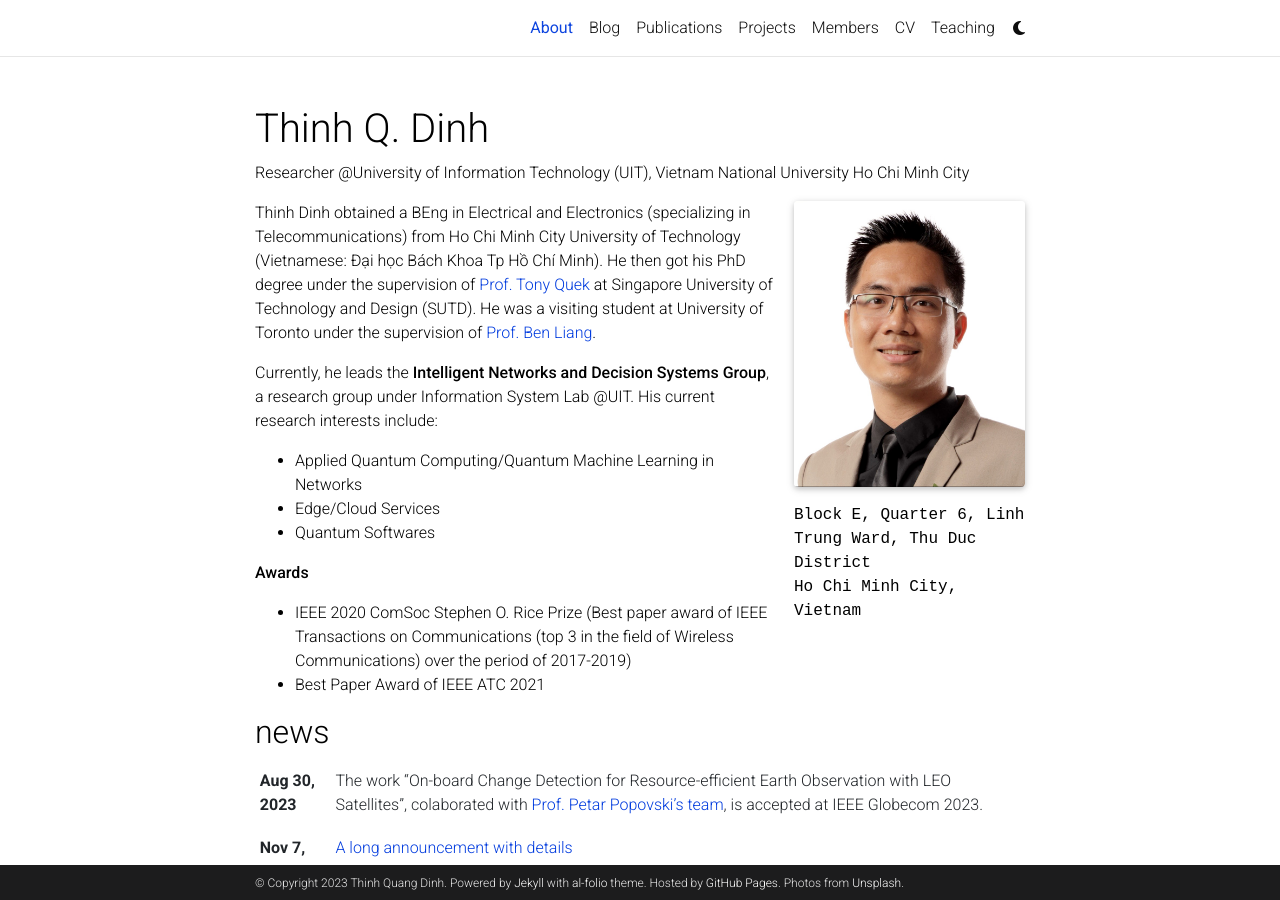
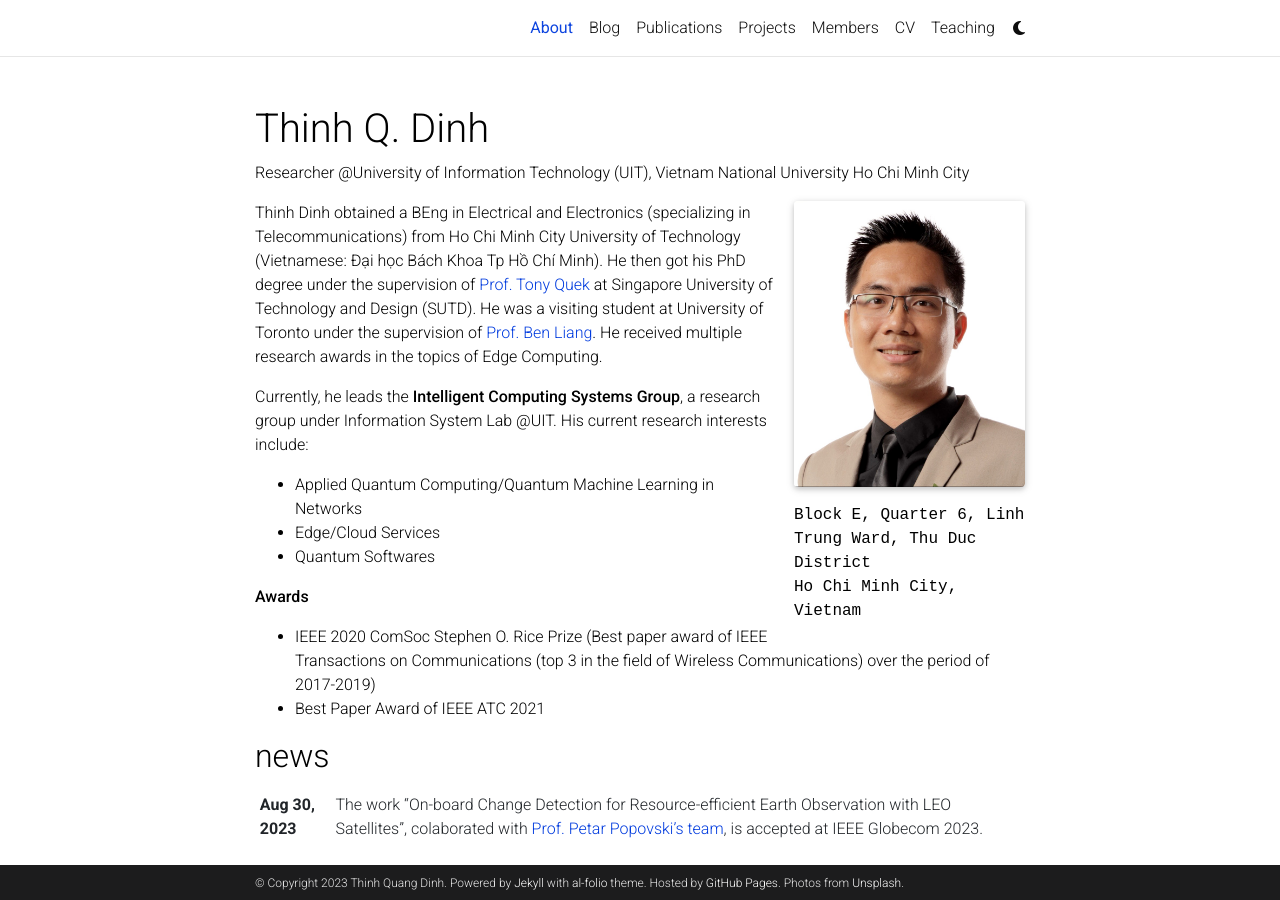
Before and after one commit to thinhqdinh/thinhqdinh.github.io, a Jekyll site: the page built from _pages/about.md, in a window 1280 px wide and 900 px high. Built offline with Jekyll 4.4.1, drawn with Linux system fonts in a browser that asks for light colours; full-size pictures stand in for the smaller copies a plugin makes; comment, search, counter and statistics services are not loaded; a style sheet for code colours, icons or effects is not loaded.

Commit message:
- update about

```diff
--- a/_pages/about.md
+++ b/_pages/about.md
@@ -17,9 +17,9 @@
 selected_papers: true # includes a list of papers marked as "selected={true}"
 social: true  # includes social icons at the bottom of the page
 ---
-Thinh Dinh obtained a BEng in Electrical and Electronics (specializing in Telecommunications) from Ho Chi Minh City University of Technology (Vietnamese: Đại học Bách Khoa Tp Hồ Chí Minh). He then got his PhD degree under the supervision of [Prof. Tony Quek](https://people.sutd.edu.sg/~tonyquek/) at Singapore University of Technology and Design (SUTD). He was a visiting student at University of Toronto under the supervision of [Prof. Ben Liang](https://www.comm.utoronto.ca/~liang/).
+Thinh Dinh obtained a BEng in Electrical and Electronics (specializing in Telecommunications) from Ho Chi Minh City University of Technology (Vietnamese: Đại học Bách Khoa Tp Hồ Chí Minh). He then got his PhD degree under the supervision of [Prof. Tony Quek](https://people.sutd.edu.sg/~tonyquek/) at Singapore University of Technology and Design (SUTD). He was a visiting student at University of Toronto under the supervision of [Prof. Ben Liang](https://www.comm.utoronto.ca/~liang/). He received multiple research awards in the topics of Edge Computing.
 
-Currently, he leads the <strong>Intelligent Networks and Decision Systems Group</strong>, a research group under Information System Lab @UIT. His current research interests include:
+Currently, he leads the <strong>Intelligent Computing Systems Group</strong>, a research group under Information System Lab @UIT. His current research interests include:
 - Applied Quantum Computing/Quantum Machine Learning in Networks
 - Edge/Cloud Services
 - Quantum Softwares
```
